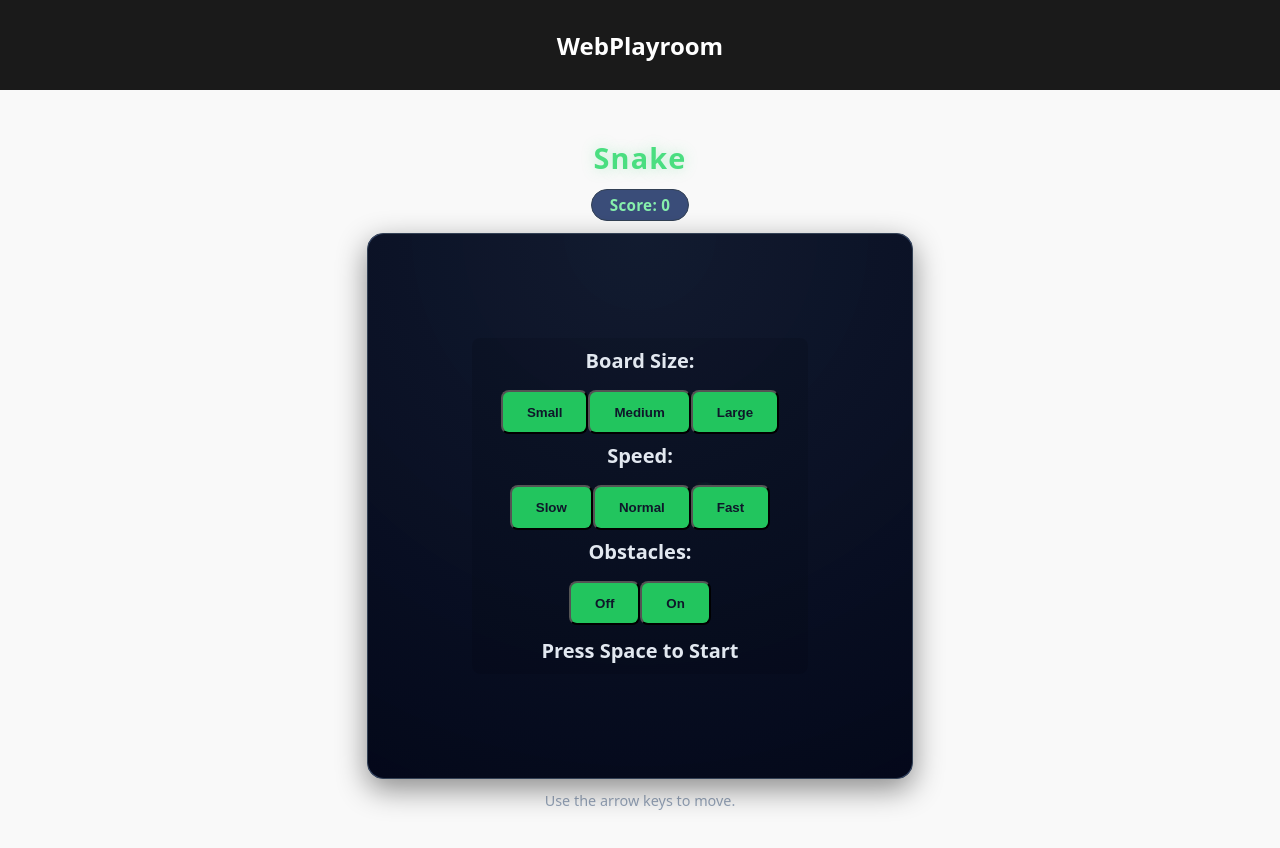
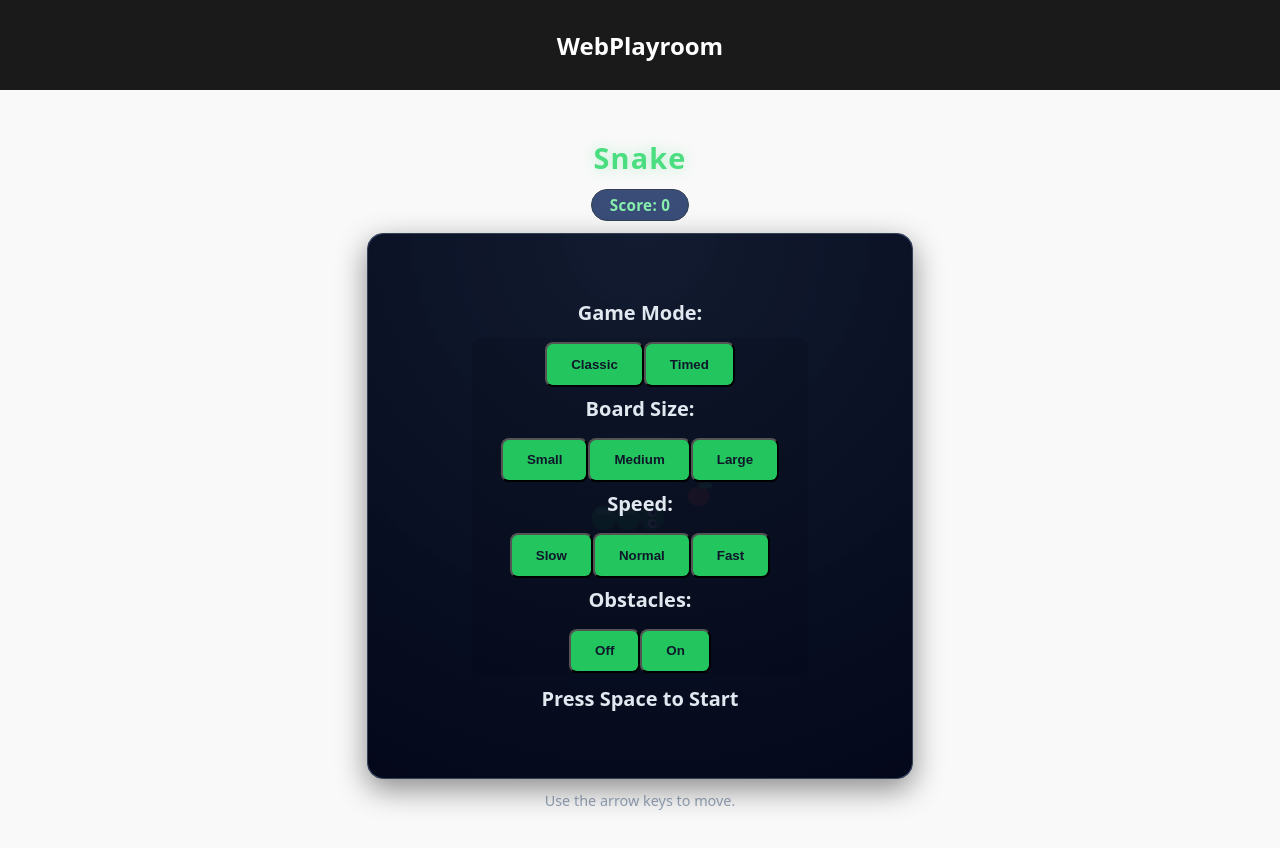
Before and after one commit to cis3296-f26/WebPlayroom, a React (Vite) app: page /#/snake in a window 1280 px wide. Shown: the top 848 px of the page. Built offline with nearby package versions, Linux system fonts and the light colour scheme.

Commit message:
Added a timed game mode where the user has to eat as many apples as possible in 60 seconds. Will implement a golden apple feature that will boost score and and time.

```diff
--- a/src/game_containers/Snake.jsx
+++ b/src/game_containers/Snake.jsx
@@ -3,12 +3,19 @@ import * as PIXI from 'pixi.js'
 
 //constants
 const GRID_SIZE = 24
+const TIME_ATTACK_DURATION = 60
 
 const GAME_OVER_MESSAGES = {
   wall: 'You hit a wall',
   self: 'You hit yourself',
   obstacle: 'You hit an obstacle',
   win: 'You filled the whole board!',
+  time: 'Time is up!',
+}
+
+const GAME_MODES = {
+  classic: { label: 'Classic' },
+  timeAttack: { label: 'Timed' },
 }
 
 const BOARD_SIZES = {
@@ -32,6 +39,8 @@ const Snake = () => {
   const [gameOverReason, setGameOverReason] = useState(null)
   const [gameKey, setGameKey] = useState(0)
   const [gameStarted, setGameStarted] = useState(false)
+  const [gameMode, setGameMode] = useState('classic')
+  const [timeLeft, setTimeLeft] = useState(TIME_ATTACK_DURATION)
   const [boardSize, setBoardSize] = useState('medium')
   const [stepSize, setStepSize] = useState('normal')
   const [obstaclesOn, setObstaclesOn] = useState(false)
@@ -126,6 +135,8 @@ const Snake = () => {
       let nextDirection = { x: 1, y: 0 }
       const gridSize = GRID_SIZE
       let timeElapsed = 0
+      let timerElapsed = 0
+      let timeRemaining = TIME_ATTACK_DURATION
       let gameOver = false
 
       const startX = Math.floor(cols / 2) * gridSize
@@ -244,6 +255,24 @@ const Snake = () => {
 
       const gameLoop = (ticker) => {
         if (!gameStartedRef.current || gameOver) return
+
+        // Time Attack countdown
+        if (gameMode === 'timeAttack') {
+          timerElapsed += ticker.deltaMS
+
+          while (timerElapsed >= 1000 && timeRemaining > 0) {
+            timerElapsed -= 1000
+            timeRemaining--
+            setTimeLeft(timeRemaining)
+          }
+
+          if (timeRemaining <= 0) {
+            gameOver = true
+            setGameOverReason('time')
+            return
+          }
+        }
+
         timeElapsed += ticker.deltaMS
 
         if (timeElapsed >= stepMillis) {
@@ -326,12 +355,13 @@ const Snake = () => {
         }
       }
     }
-  }, [gameKey, cols, boardPixelSize, stepMillis, obstaclesOn, obstacleCount]) //Makes sure the game resets when the board size, step size, or obstacles setting changes
+  }, [gameKey, cols, boardPixelSize, stepMillis, obstaclesOn, obstacleCount, gameMode]) //Makes sure the game resets when the board size, step size, or obstacles setting changes
 
   const restart = () => {
     gameStartedRef.current = false
     setGameStarted(false)
     setScore(0)
+    setTimeLeft(TIME_ATTACK_DURATION)
     setGameOverReason(null)
     setGameKey(prev => prev + 1)
   }
@@ -340,6 +370,9 @@ const Snake = () => {
     <div className="snake-game-container">
       <h3>Snake</h3>
       <p className="snake-score">Score: {score}</p>
+      {gameMode === 'timeAttack' && (
+        <p className="snake-timer">Time: {timeLeft}s</p>
+      )}
 
       <div className="snake-board">
         <div ref={containerRef}></div>
@@ -347,6 +380,18 @@ const Snake = () => {
         {!gameStarted && !gameOverReason && (
           <div className="snake-overlay">
             <div className="snake-settings">
+              <p>Game Mode:</p>
+              <div className="snake-options">
+                {Object.entries(GAME_MODES).map(([key, opt]) => (
+                  <button
+                    key={key}
+                    className={`game-button ${gameMode === key ? 'selected' : ''}`}
+                    onClick={() => setGameMode(key)}
+                  >
+                    {opt.label}
+                  </button>
+                ))}
+              </div>
               <p>Board Size:</p>
               <div className="snake-options">
                 {Object.entries(BOARD_SIZES).map(([key, opt]) => (
```
